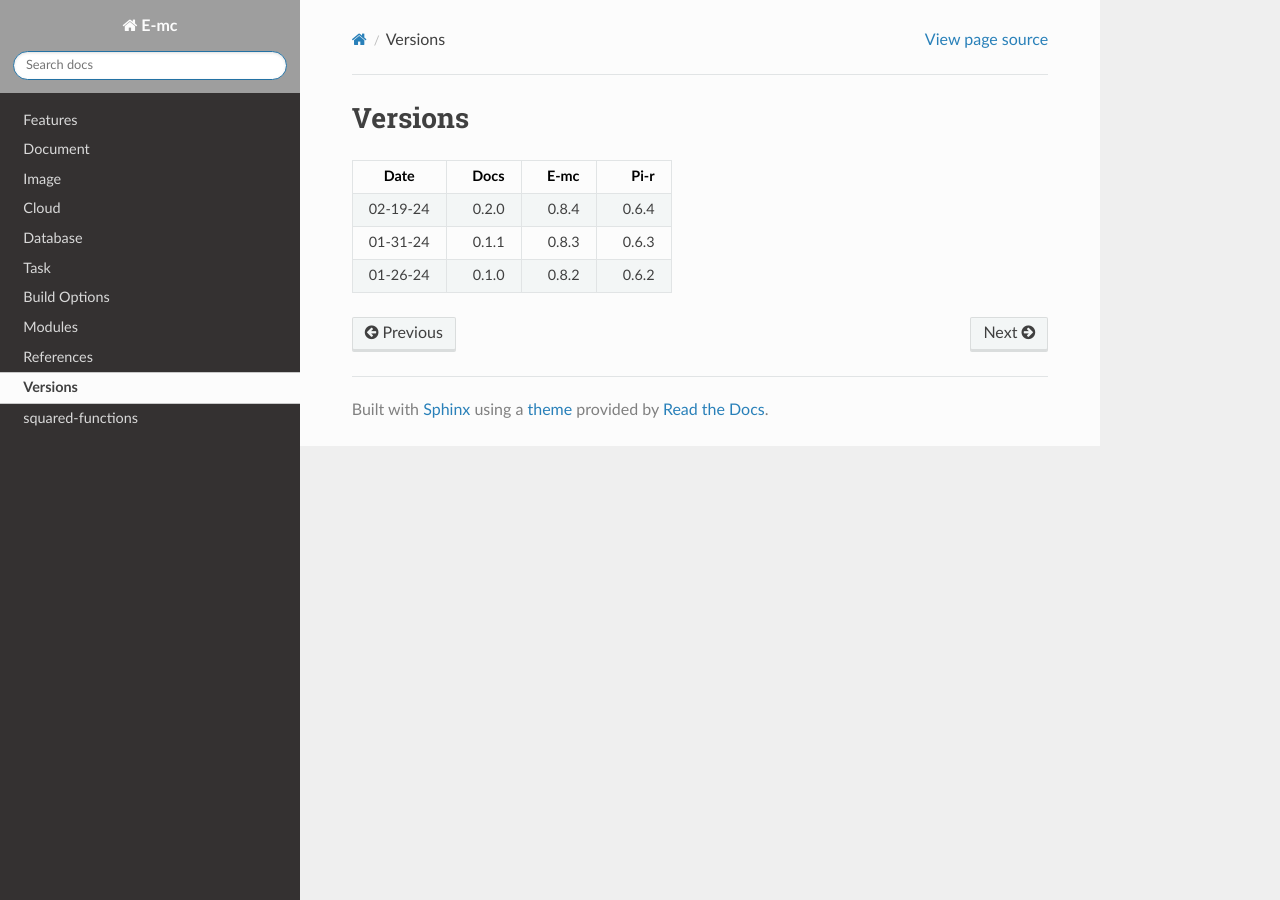
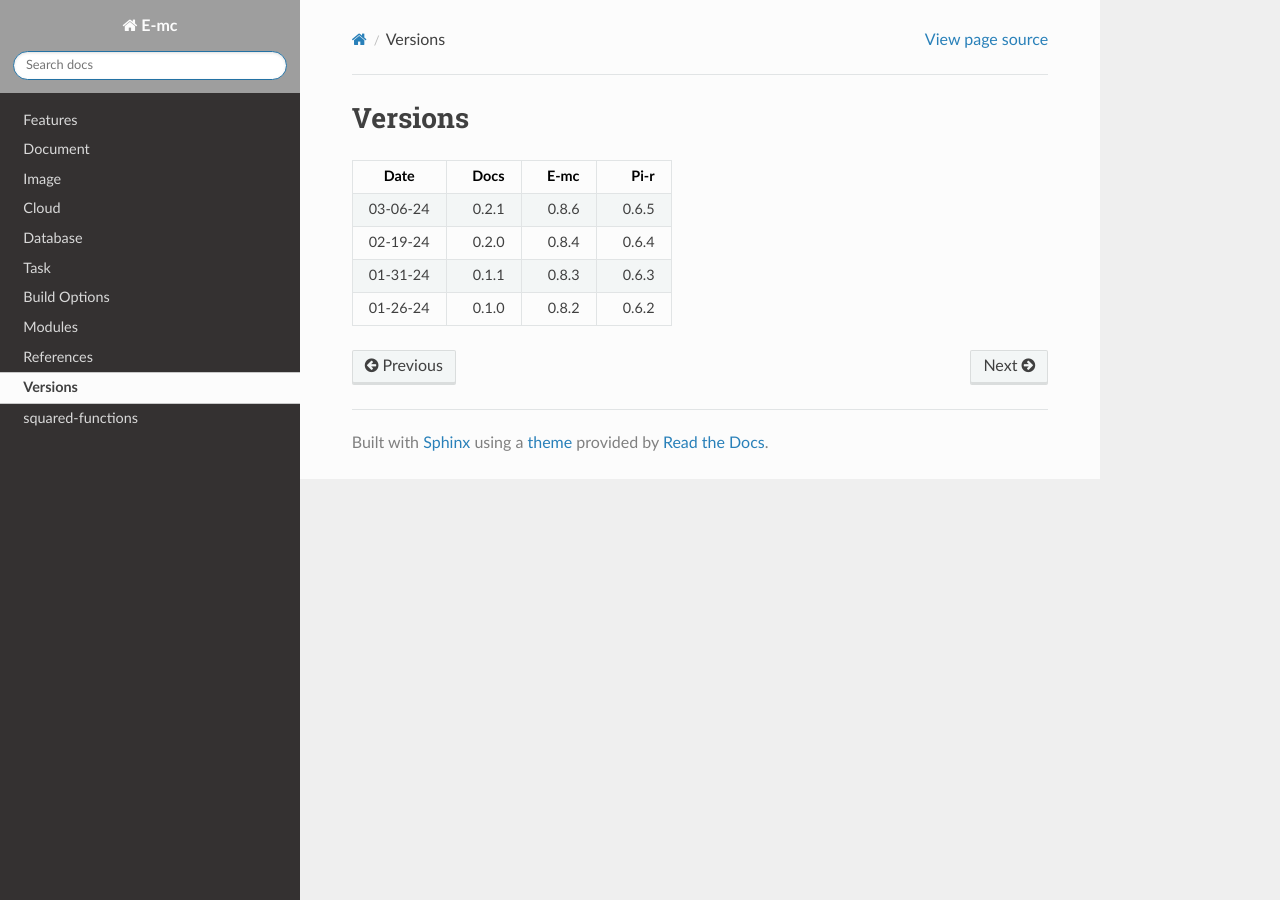
Before and after one commit to anpham6/chrome-docs, a Sphinx documentation site: the page built from source/versions.rst, in a window 1280 px wide. Built offline with Sphinx 7.4.7 and the Read the Docs theme 2.0.0, drawn with Linux system fonts in a browser that asks for light colours; grey boxes are pictures that could not be loaded.

Commit message:
Publish: chrome-docs @ 0.2.1 [e-mc 0.8.6] [pi-r 0.6.5]

```diff
--- a/source/conf.py
+++ b/source/conf.py
@@ -9,7 +9,7 @@
 project = 'E-mc'
 copyright = 'squared 2024'
 author = 'An Pham'
-release = '0.8.4'
+release = '0.8.6'
 
 # -- General configuration ---------------------------------------------------
 # https://www.sphinx-doc.org/en/master/usage/configuration.html#general-configuration
--- a/source/versions.rst
+++ b/source/versions.rst
@@ -7,6 +7,7 @@ Versions
 ======== ======== ======== ========
   Date       Docs     E-mc     Pi-r
 ======== ======== ======== ========
+03-06-24    0.2.1    0.8.6    0.6.5
 02-19-24    0.2.0    0.8.4    0.6.4
 01-31-24    0.1.1    0.8.3    0.6.3
 01-26-24    0.1.0    0.8.2    0.6.2
```
Also changed, not shown: README.md (+1 -0 lines).
